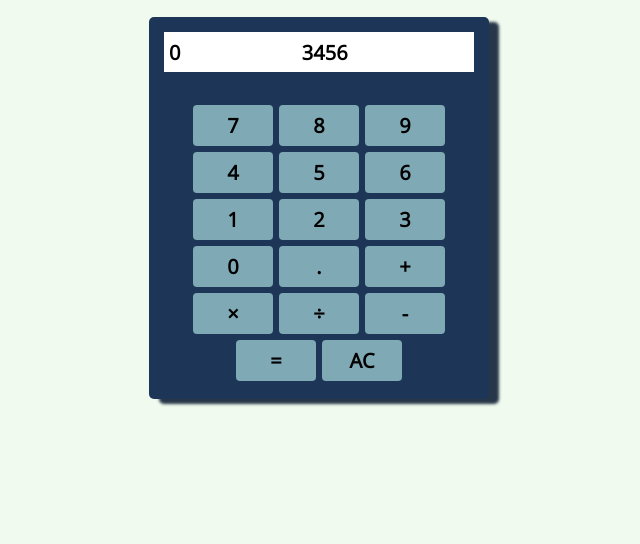
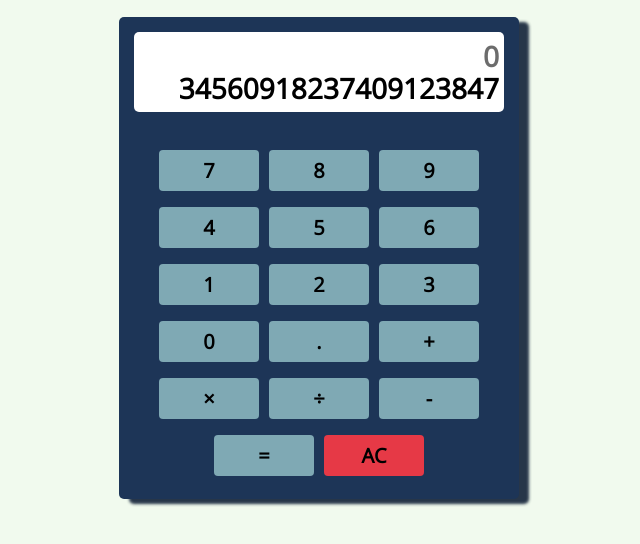
Before and after one commit to Liger-Z/calculator, a plain HTML site: page index.html in a window 1280 px wide. Shown: the part 94-638 px from the top of the page, without its empty margins (321-961 px from the left). Drawn offline with nearby package versions, Linux system fonts and the light colour scheme.

Commit message:
Format number display

```diff
--- a/index.html
+++ b/index.html
@@ -16,27 +16,32 @@
 
     <div class="calculator-container">
       <div class="display-container">
-        <p class="display">0</p>
-        <p class="display">3456</p>
+        <span id="result">
+          <p class="display">0</p>
+        </span>
+        <span id="current">
+          <p class="display">34560918237409123847</p>
+        </span>
       </div>
       <div class="button-container">
-        <button name = "digit" value="7">7</button>
-        <button name = "digit" value="8">8</button>
-        <button name = "digit" value="9">9</button>
-        <button name = "digit" value="4">4</button>
-        <button name = "digit" value="5">5</button>
-        <button name = "digit" value="6">6</button>
-        <button name = "digit" value="1">1</button>
-        <button name = "digit" value="2">2</button>
-        <button name = "digit" value="3">3</button>
-        <button name = "digit" value="0">0</button>
-        <button name = "digit" value="decimal">.</button>
+        <button nam ="digit" value="7">7</button>
+        <button name="digit" value="8">8</button>
+        <button name="digit" value="9">9</button>
+        <button name="digit" value="4">4</button>
+        <button name="digit" value="5">5</button>
+        <button name="digit" value="6">6</button>
+        <button name="digit" value="1">1</button>
+        <button name="digit" value="2">2</button>
+        <button name="digit" value="3">3</button>
+        <button name="digit" value="0">0</button>
+        <button name="digit" value="decimal">.</button>
         <button name = "operator" value="add">+</button>
         <button name = "operator" value="multiply">&times</button>
         <button name = "operator" value="divide">&divide</button>
         <button name = "operator" value="subtract">-</button>
         <button name = "operator" value="equals">=</button>
-        <button name = "clear" value="clear">AC</button>
+        <button name=
+        <button id="clear" name = "clear" value="clear">AC</button>
       </div>
     </div>
   </body>
--- a/styles/style.css
+++ b/styles/style.css
@@ -9,7 +9,7 @@ body{
 
 .header-container {
   display: flex;
-  margin 0 auto;
+  margin: 0 auto;
   justify-content: center;
   align-items: center;
 }
@@ -29,8 +29,8 @@ button {
   border-radius: 4px;
   font-weight: bold;
   font-size: 20px;
-  margin: 3px;
-  width: 80px;
+  margin: 8px 5px;
+  width: 100px;
   color:#000000;
 }
 
@@ -43,7 +43,7 @@ button:hover {
   flex-flow: row wrap;
   justify-content: center;
   align-items: center;
-  width: 340px;
+  width: 400px;
   margin: 0 auto;
   background-color: #1D3557;
   border-radius: 5px;
@@ -54,14 +54,35 @@ button:hover {
   display: flex;
   flex-flow: column wrap;
   justify-content: center;
+  align-items: center;
   background-color: #FFFFFF;
   width: 90%;
-  height: 40px;
+  height: 80px;
   margin: 15px;
   padding: 0px 5px;
+  border-radius: 5px;
   font-weight: bold;
   font-family: "Open Sans";
-  font-size: 20px;
+  font-size: 28px;
+}
+
+#result {
+  display: flex;
+  flex-direction: row;
+  align-items: center;
+  justify-content: flex-end;
+  width: 100%;
+  height: 40%;
+  color: #00000093;
+}
+
+#current {
+  display: flex;
+  flex-direction: row;
+  align-items: center;
+  justify-content: flex-end;
+  width: 100%;
+  height: 40%;
 }
 
 .button-container {
@@ -70,3 +91,7 @@ button:hover {
   justify-content: center;
   margin: 15px;
 }
+
+#clear {
+  background-color: #E63946;
+}
```
